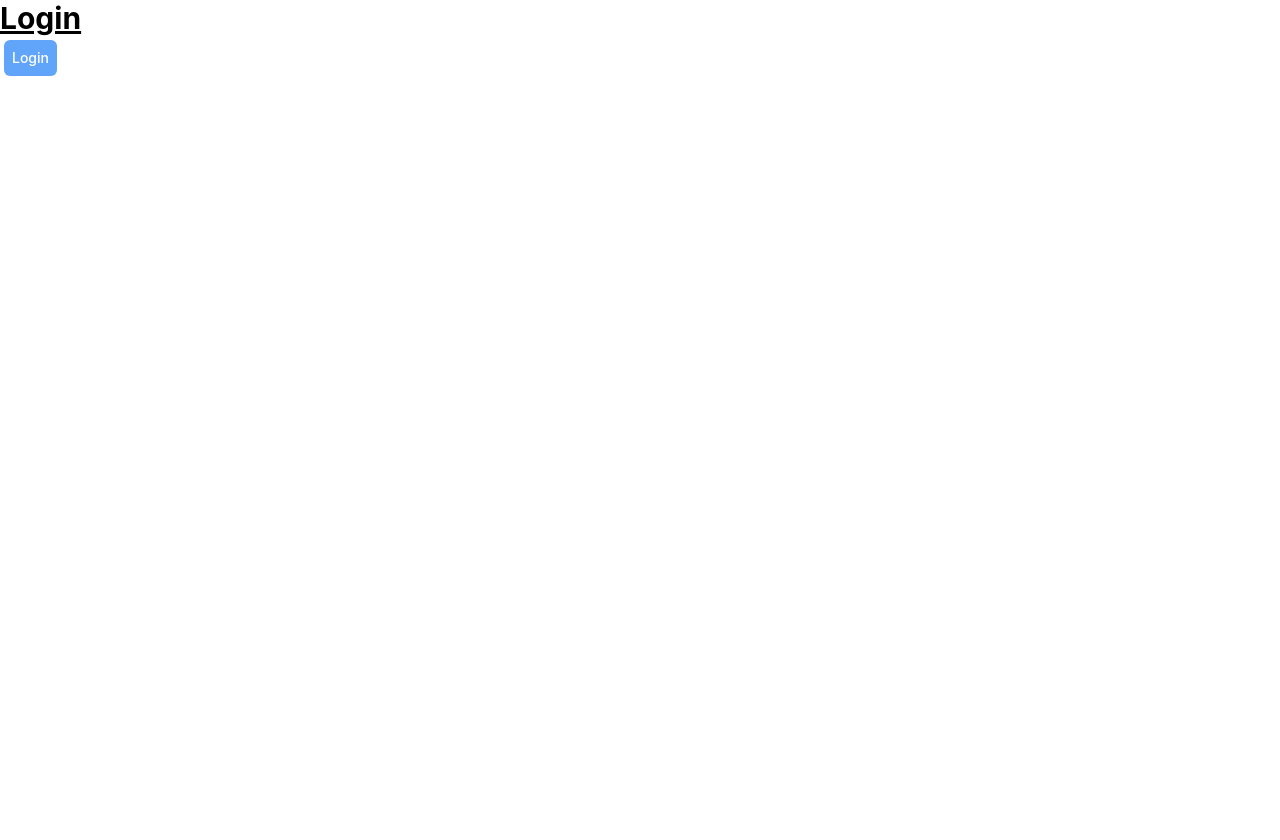
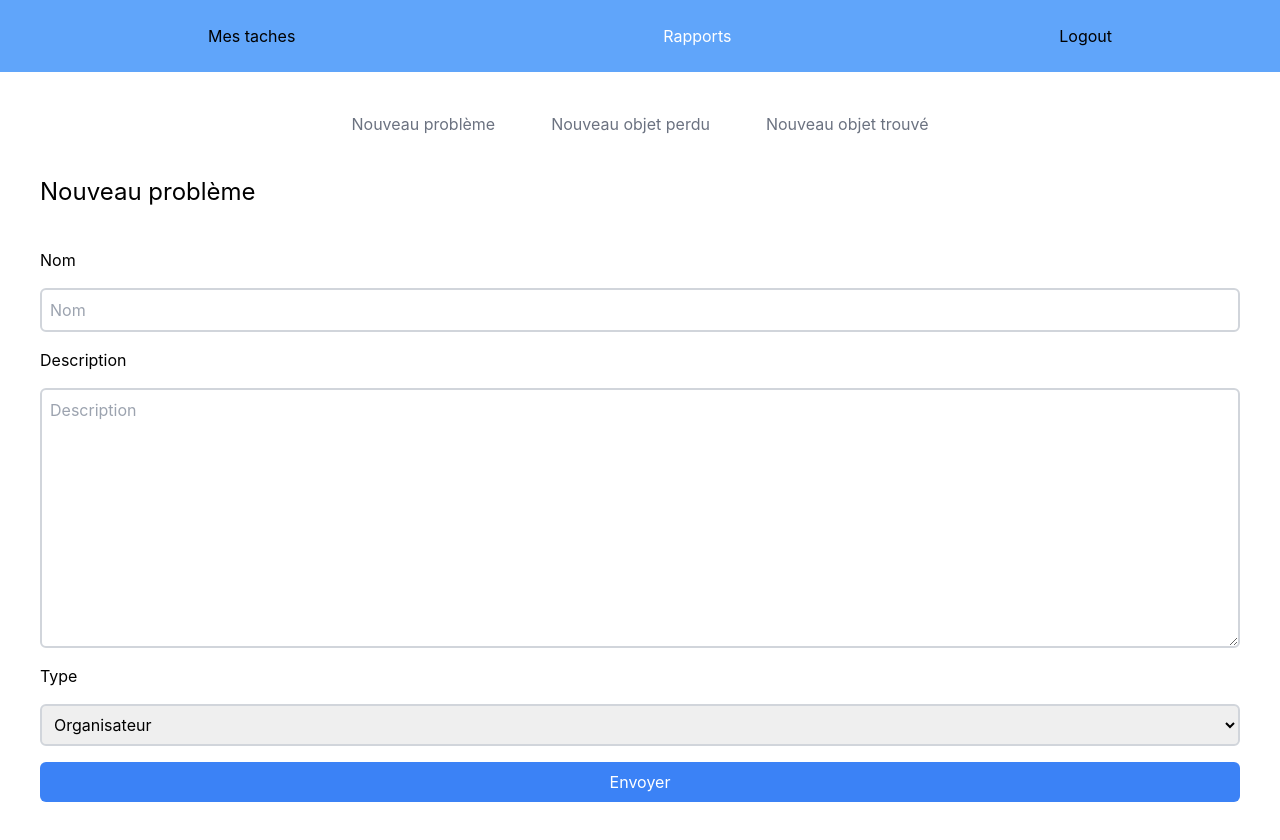
Before and after one commit to robinm3/cqi, a React (Create React App) app in the folder ui/: page /reports in a window 1280 px wide. Before the commit this address led to /login. Shown: the top 840 px of the page. Before the commit the page ends 800 px from the top, so only its background shows below. Built offline with nearby package versions, Linux system fonts and the light colour scheme.

Commit message:
page rapport fini

```diff
--- a/ui/src/App.js
+++ b/ui/src/App.js
@@ -13,16 +13,16 @@ import Tasks from './pages/Tasks'
 import Reports from './pages/Reports'
 
 function App() {
-  const [authenticated, setAuthenticated] = useState('')
+  const [authenticated, setAuthenticated] = useState('s')
 
-  useEffect(() => {
-    const authenticated = async () => {
-      const auth = await getUser()
-      console.log(auth)
-      setAuthenticated(auth)
-    }
-    authenticated()
-  })
+  // useEffect(() => {
+  //   const authenticated = async () => {
+  //     const auth = await getUser()
+  //     console.log(auth)
+  //     setAuthenticated(auth)
+  //   }
+  //   authenticated()
+  // })
 
   return (
     <BrowserRouter>
--- a/ui/src/components/NewProblem.js
+++ b/ui/src/components/NewProblem.js
@@ -8,7 +8,7 @@ const NewProblem = (props) => {
   return (
     <>
       <h2 id="newReport" className="text-2xl">
-        Nouveau rapport
+        Nouveau problème
       </h2>
       <form onSubmit={submitHandler} className="my-10">
         <div className="flex flex-col gap-4">
--- a/ui/src/pages/Reports.js
+++ b/ui/src/pages/Reports.js
@@ -1,15 +1,51 @@
-import React from 'react'
+import React, { useState } from 'react'
+import NewProblem from '../components/NewProblem'
+import NewLostObj from '../components/NewLostObj'
+import NewFoundObj from '../components/NewFoundObj'
 
 const Reports = () => {
   const submitHandler = (e, type) => {
-    e.preventDefault()
+    if (type === 'problem') {
+      //call api post problem
+    } else if (type === 'lostObj') {
+      //call api post lostItem
+    } else if (type === 'foundObj') {
+      //call api post foundItem
+    }
+  }
+  const [currentForm, setCurrentForm] = useState(
+    <NewProblem onSubmit={submitHandler} />
+  )
+  const problemeClickHandler = () => {
+    setCurrentForm(<NewProblem onSubmit={submitHandler} />)
+  }
+  const lostObjClickHandler = () => {
+    setCurrentForm(<NewLostObj onSubmit={submitHandler} />)
+  }
+  const foundObjClickHandler = () => {
+    setCurrentForm(<NewFoundObj onSubmit={submitHandler} />)
   }
 
   return (
     <div>
       <div className="md:flex justify-center gap-14 text-gray-500 mb-10">
-        <p className="cursor-pointer select-none">Nouveau rapport</p>
+        <p
+          className="cursor-pointer select-none"
+          onClick={problemeClickHandler}
+        >
+          Nouveau problème
+        </p>
+        <p className="cursor-pointer select-none" onClick={lostObjClickHandler}>
+          Nouveau objet perdu
+        </p>
+        <p
+          className="cursor-pointer select-none"
+          onClick={foundObjClickHandler}
+        >
+          Nouveau objet trouvé
+        </p>
       </div>
+      {currentForm}
     </div>
   )
 }
```
